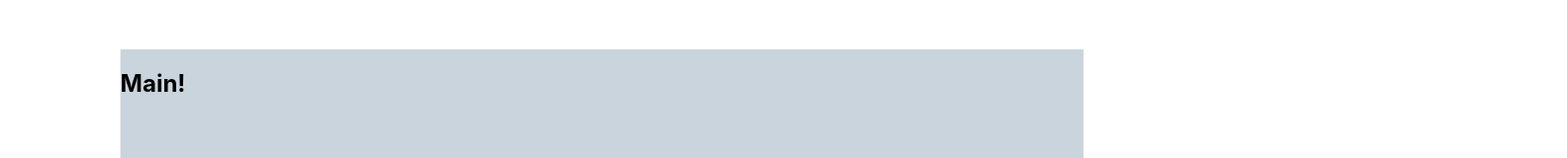
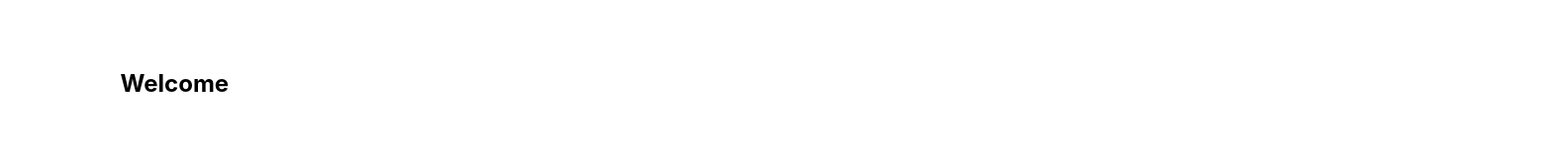
Before and after one commit to SecurityFreedom/ConcurrencyProcessing, a React (Create React App) app in the folder front/: page / in a window 1280 px wide. Shown: the part 190-350 px from the top of the page at 99% size, 1583 px wide, since content can reach past the window. Built offline with nearby package versions, Linux system fonts and the light colour scheme.

Commit message:
register + usestate

```diff
--- a/front/src/App.css
+++ b/front/src/App.css
@@ -1,6 +1,6 @@
 .container{
     width: 95%;
-    position: absolute;
+    position: relative;
     top : 40px;
     height: 100%;
 }
@@ -8,14 +8,14 @@
     width: 80%;
     height: 1000px;
     margin-top:100px;
-    background-color: #cad4dd;
+    background-color: white;
     position: absolute;
     left : 50%;
     transform: translateX(-50%);
 }
 hr{
-    border-color: #E8F5FF;	  /* 사파리 */
+    border-color: #E8F5FF;
     background-color: #E8F5FF;
-    width:130%;
+    width:105%;
     margin-top: -60px;
 }
--- a/front/src/App.js
+++ b/front/src/App.js
@@ -7,7 +7,8 @@ import SubHeader from './components/subheader/SubHeader.jsx';
 import MainPage from "./components/mainpage/MainPage";
 import ItemPage from "./components/itempage/ItemPage";
 import MyPage from "./components/mypage/MyPage";
-
+import LoginPage from "./components/login/LoginPage.jsx";
+import RegisterPage from "./components/register/RegisterPage.jsx"
 
 
 
@@ -46,6 +47,10 @@ function App() {
                             <MyPage/>
                         </Route>
                         <Route path="/login">
+                            <LoginPage/>
+                        </Route>
+                        <Route path="/register">
+                            <RegisterPage/>
                         </Route>
                     </Switch>
                 </section>
--- a/front/src/components/mainpage/MainPage.jsx
+++ b/front/src/components/mainpage/MainPage.jsx
@@ -1,10 +1,8 @@
-import React from 'react';
-
+import React, {useState} from 'react';
+import "./mainpage.scss";
 const MainPage = () => {
     return (
-        <div>
-            <h1>Main!</h1>
-        </div>
+                <h1>Welcome</h1>
     );
 };
 
--- a/front/src/components/mainpage/mainpage.scss
+++ b/front/src/components/mainpage/mainpage.scss
@@ -0,0 +1,3 @@
+h1{
+  overflow-x:hidden
+}
```
